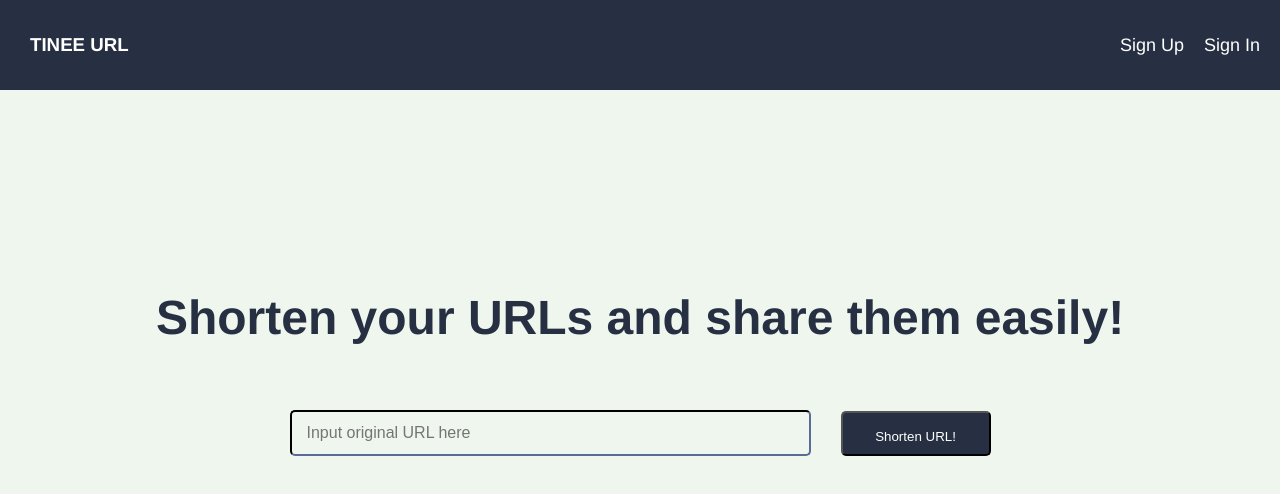
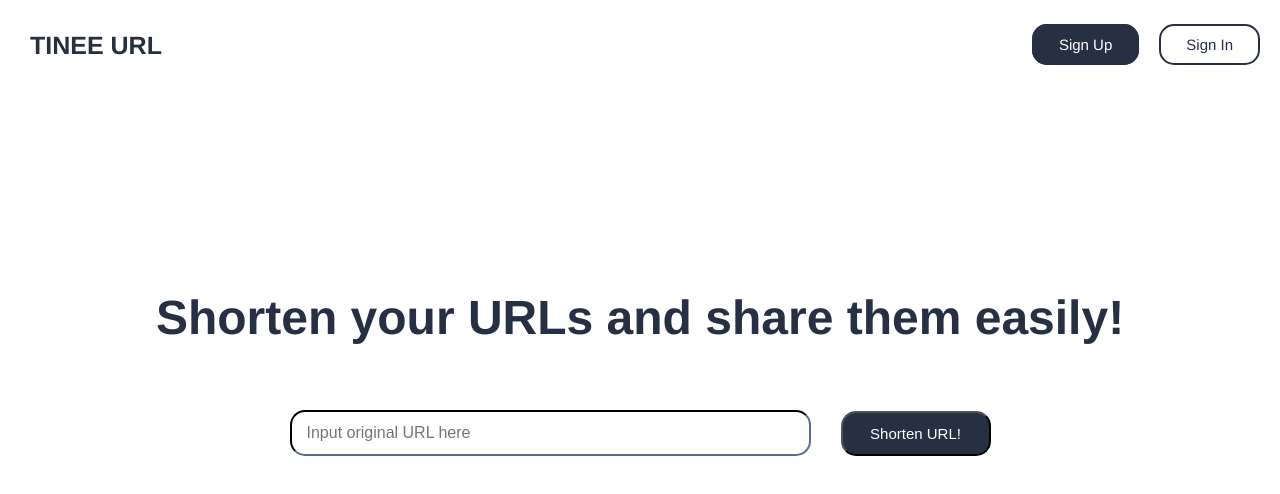
Before and after one commit to davinnev/tinee-url, a Next.js app: page / in a window 1280 px wide. Shown: the top 494 px of the page. Built offline with nearby package versions, Linux system fonts and the light colour scheme.

Commit message:
feat(shorten): basic shorten url

```diff
--- a/package.json
+++ b/package.json
@@ -7,6 +7,7 @@
   },
   "dependencies": {
     "next": "latest",
+    "next-auth": "^4.23.0",
     "react": "18.2.0",
     "react-dom": "18.2.0"
   },
--- a/pages/index.js
+++ b/pages/index.js
@@ -52,10 +52,14 @@ export default function Home() {
         <div className={styles.featlist}>
           <ul>
             <li>
-              <a href="#">Sign Up</a>
+              <a href="#" className={styles.signup}>
+                Sign Up
+              </a>
             </li>
             <li>
-              <a href="#">Sign In</a>
+              <a href="#" className={styles.signin}>
+                Sign In
+              </a>
             </li>
           </ul>
         </div>
@@ -96,6 +100,7 @@ export default function Home() {
             <br />
             <form className={styles.form} onSubmit={handleSubmit}>
               <input
+                required
                 className={styles.inputbox}
                 type="text"
                 id="fname"
--- a/styles/Home.module.css
+++ b/styles/Home.module.css
@@ -3,8 +3,7 @@
 }
 
 .header {
-  background-color: #273043;
-  color: #fff;
+  color: #273043;
   display: flex;
   justify-content: space-between;
   align-items: center;
@@ -15,6 +14,7 @@
 
 .header h3 {
   margin-left: 10px;
+  font-size: 25px;
 }
 
 .logo a {
@@ -36,13 +36,28 @@
 }
 
 .featlist a {
+  text-decoration: none;
+  font-size: 15px;
+  border-radius: 15px;
+  padding: 10px;
+  padding-left: 25px;
+  padding-right: 25px;
+  border: 2px solid #273043;
+}
+
+.signup {
+  background-color: #273043;
   color: #fff;
-  text-decoration: none;
-  font-size: 18px;
+}
+
+.signin {
+  color: #273043;
+  border-radius: 5px;
 }
 
 .featlist a:hover {
-  text-decoration: underline;
+  background-color: #9bc7da;
+  border-color: #9bc7da;
 }
 
 .form {
@@ -59,30 +74,31 @@
   font-size: 16px;
   margin-right: 30px;
   padding-left: 15px;
-  background-color: #eff6ee;
+  background-color: #fff;
   color: #273043;
-  border-radius: 5px;
+  border-radius: 15px;
   border-color: #273043;
 }
 
 .button {
   background-color: #273043;
   color: #fff;
-  border-radius: 5px;
+  border-radius: 15px;
   text-decoration: none;
   height: 45px;
   width: 150px;
   text-align: center;
   vertical-align: center;
-  line-height: 45px;
+  font-size: 15px;
 }
 
 .button:hover {
-  background-color: #9197ae;
+  background-color: #9bc7da;
+  border-color: #9bc7da;
 }
 
 .hero {
-  background-color: #eff6ee;
+  background-color: #fff;
   padding: 50px;
   display: flex;
   flex-direction: column;
```
Also changed, not shown: pages/api/auth/[...nextauth].ts (added, +22 -0 lines), 1 other file (tests, documents, lock files or other folders).
